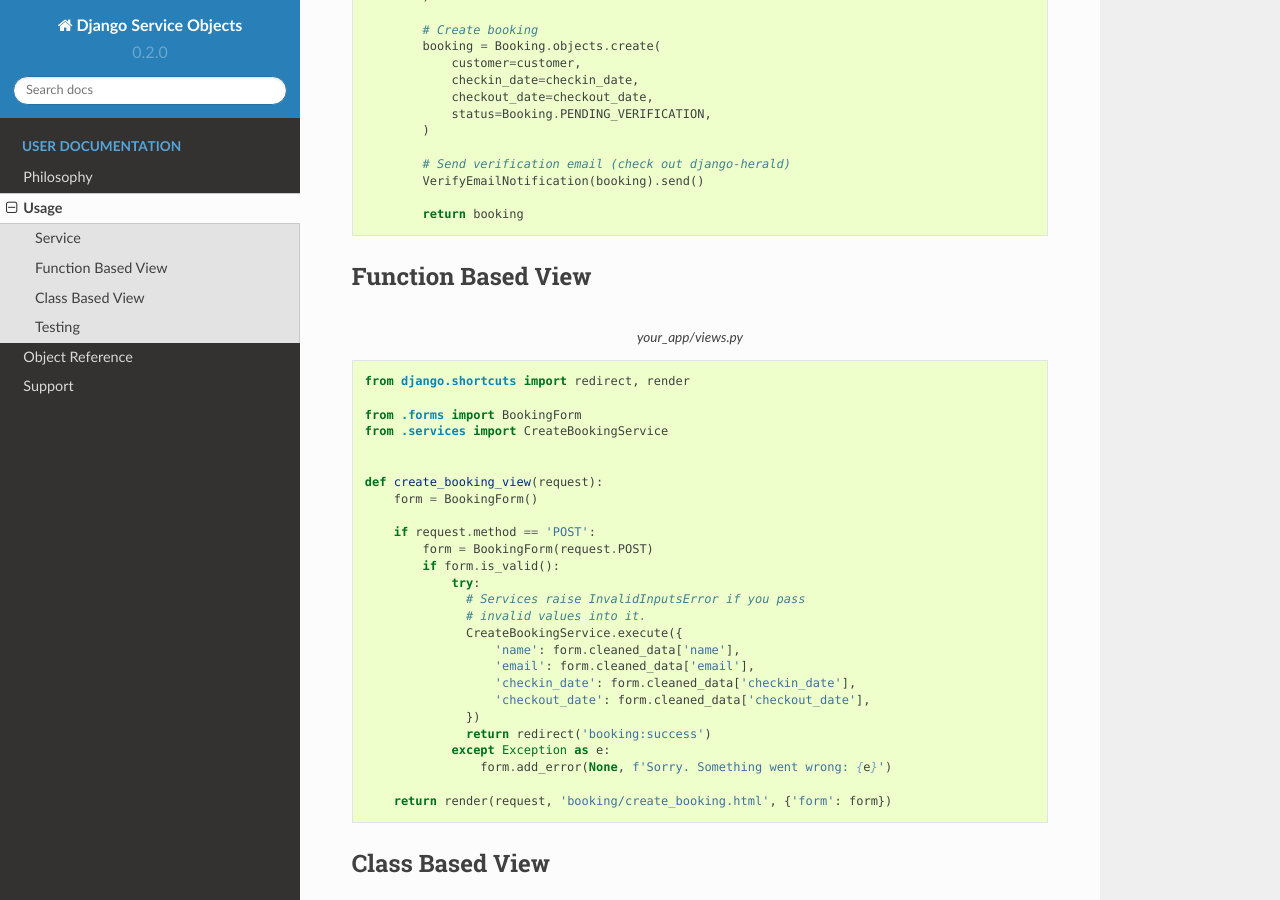
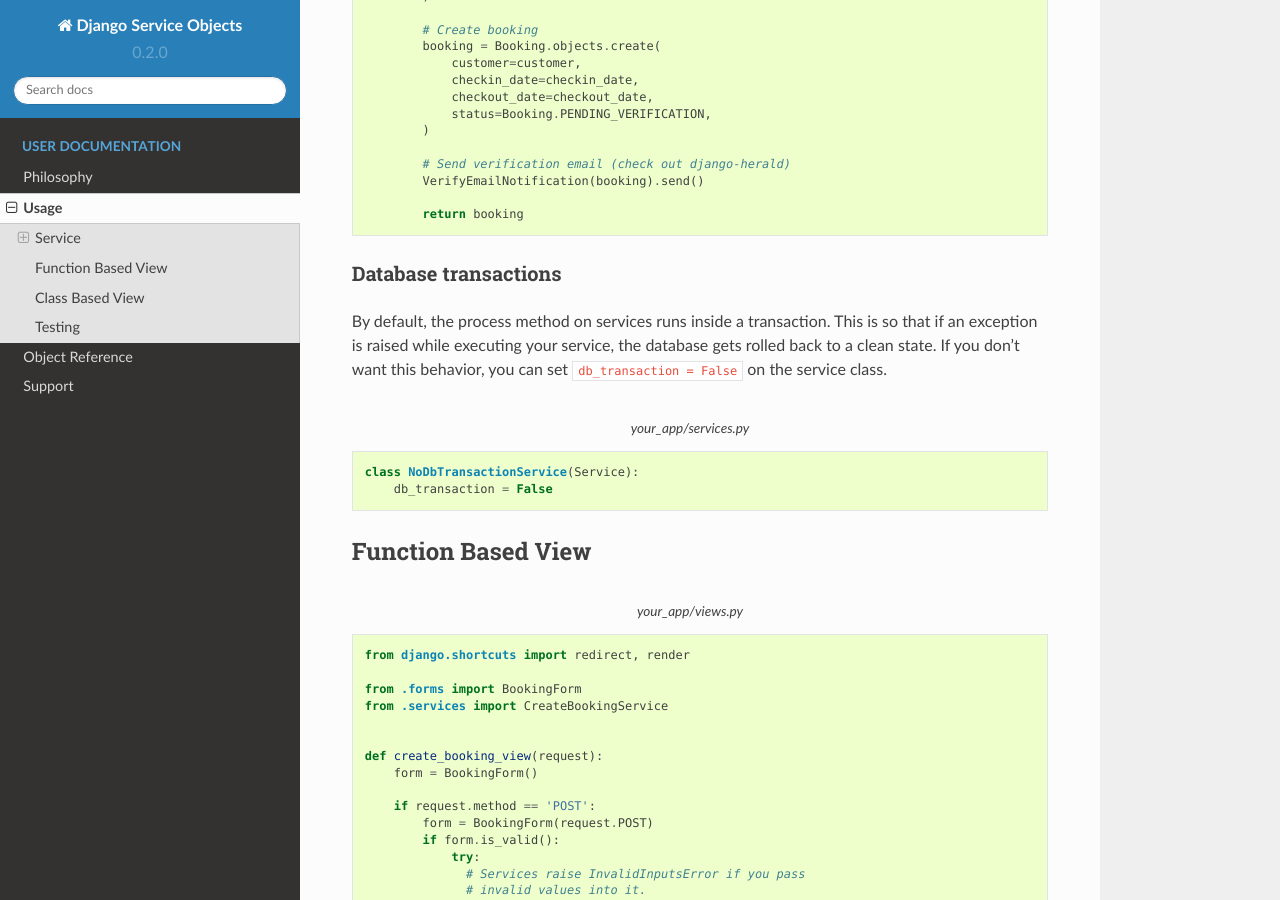
Before and after one commit to mixxorz/django-service-objects, a Sphinx documentation site: the page built from docs/pages/usage.rst, in a window 1280 px wide and 900 px high, scrolled down 781 px. Built offline with Sphinx 7.4.7 and the Read the Docs theme 2.0.0, drawn with Linux system fonts in a browser that asks for light colours.

Commit message:
Add docs for db_transaction

```diff
--- a/docs/pages/usage.rst
+++ b/docs/pages/usage.rst
@@ -49,6 +49,22 @@ A code sample is worth a thousand words.
             VerifyEmailNotification(booking).send()
 
             return booking
+
+
+Database transactions
++++++++++++++++++++++
+
+By default, the process method on services runs inside a transaction. This is so
+that if an exception is raised while executing your service, the database gets
+rolled back to a clean state. If you don't want this behavior, you can set
+``db_transaction = False`` on the service class.
+
+.. code-block:: python
+    :caption: your_app/services.py
+    :name: service-no-transaction-py
+
+    class NoDbTransactionService(Service):
+        db_transaction = False
 
 
 Function Based View
```
